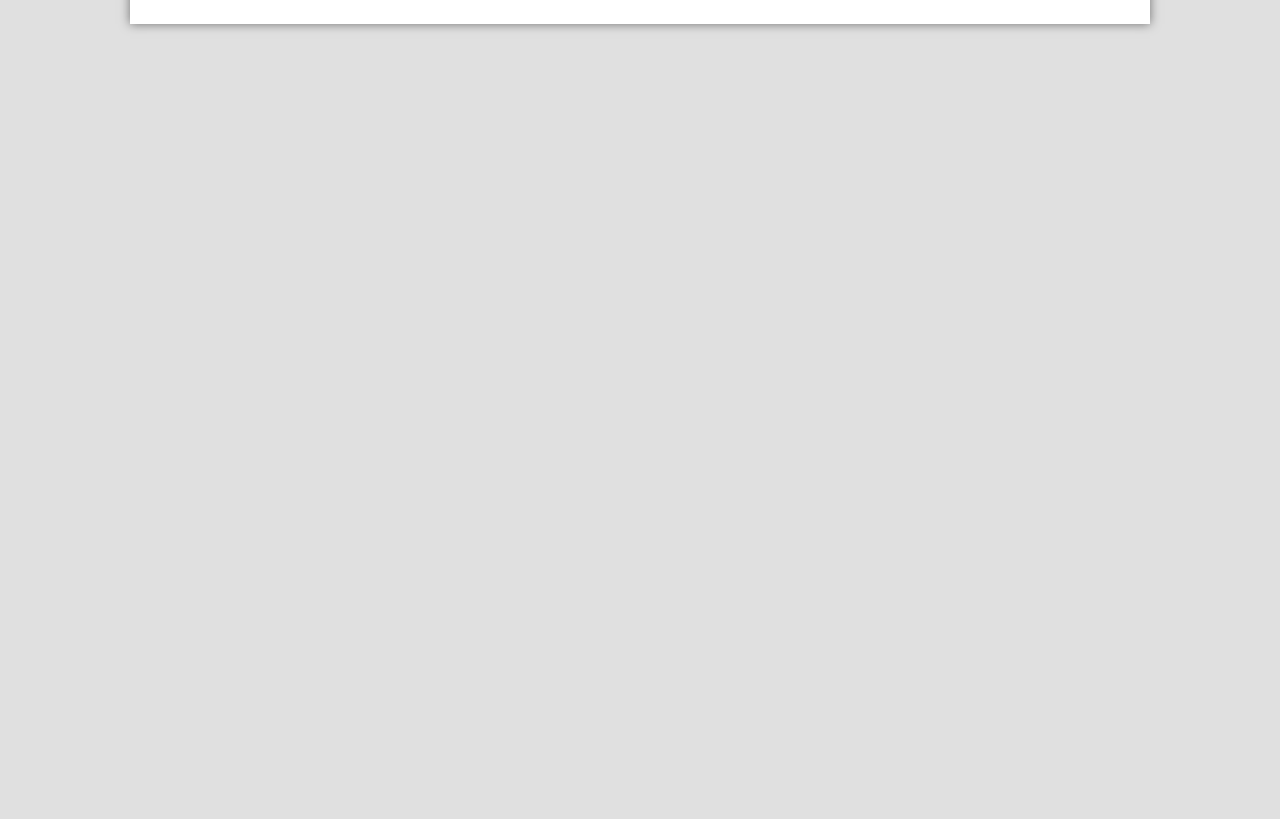
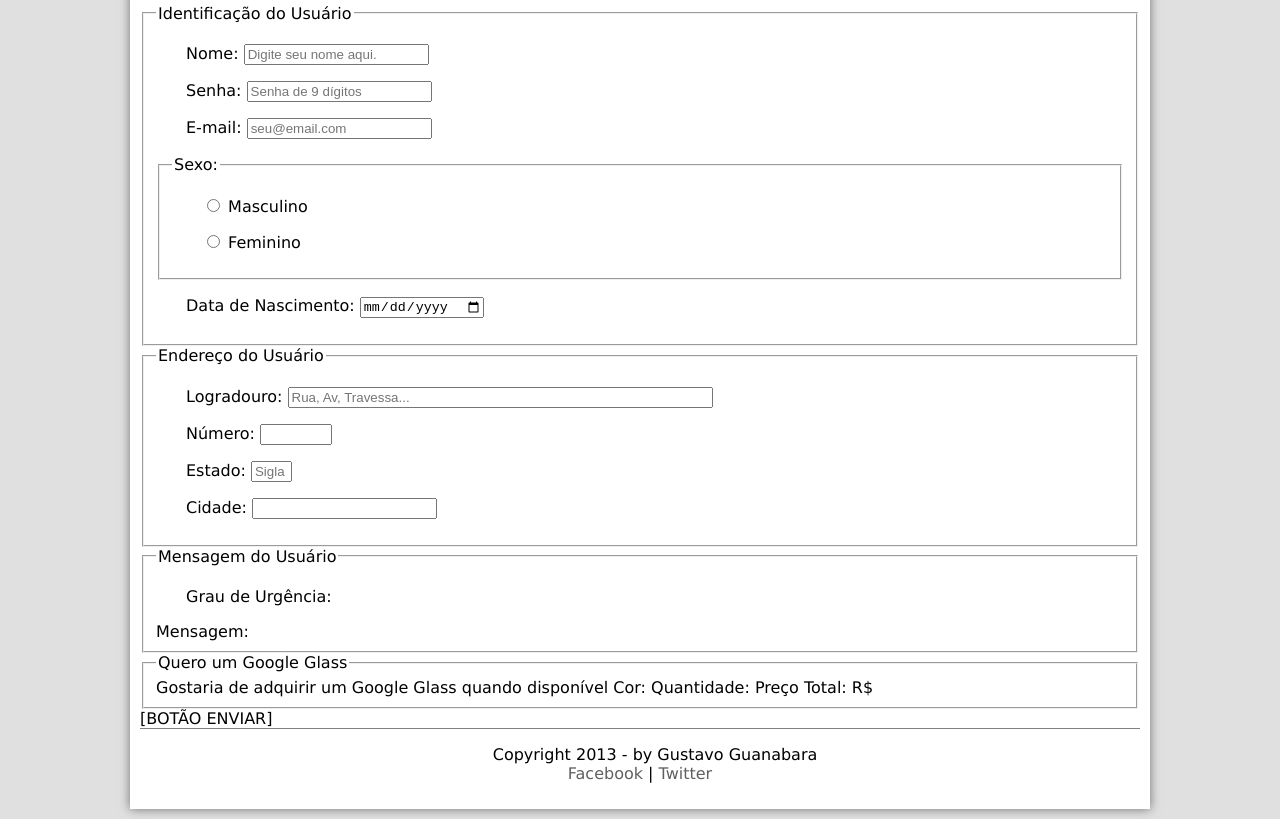
Before and after one commit to DaltonBorges/Curso-HTML-5, a plain HTML site: page projeto-glass-html5/fale-conosco.html in a window 1280 px wide. Shown: the part 319-1138 px from the top of the page. Before the commit the page ends 800 px from the top, so only its background shows below. Drawn offline with Linux system fonts and the light colour scheme.

Commit message:
Fim da aula 33
Commitando ao final da aula 33 (formulário HTML5)

```diff
--- a/projeto-glass-html5/_css/form.css
+++ b/projeto-glass-html5/_css/form.css
@@ -0,0 +1 @@
+@charset "utf-8";
--- a/projeto-glass-html5/fale-conosco.html
+++ b/projeto-glass-html5/fale-conosco.html
@@ -7,8 +7,8 @@
     <meta name="viewport" content="width=device-width, initial-scale=1.0">
     <title>Tudo sobre Google Glass</title>
     <link rel="stylesheet" type="text/css" href="_css/estilo.css">
+    <link rel="stylesheet" type="text/css" href="_css/form.css">
     <script src="_javascript/funcoes.js"></script>
-
 </head>
 
 <body>
@@ -18,55 +18,86 @@
                 <h1>Google Glass</h1>
                 <h2>A revolução do Google está chegando</h2>
             </hgroup>
-            <img id="icone" src = "_imagens/contato.png">
+            <img id="icone" src="_imagens/contato.png">
 
             <nav id="menu">
                 <h1>Menu Principal</h1>
                 <ul>
-                    <li onmouseover="mudafoto('_imagens/home.png')" onmouseout="mudafoto('_imagens/contato.png')"><a href="index.html">Home</a> </li>
-                    <li onmouseover="mudafoto('_imagens/especificacoes.png')" onmouseout="mudafoto('_imagens/contato.png')"><a href="specs.html">Especificações</a> </li>
-                    <li onmouseover="mudafoto('_imagens/fotos.png')" onmouseout="mudafoto('_imagens/contato.png')"><a href="fotos.html">Fotos</a> </li>
-                    <li onmouseover="mudafoto('_imagens/multimidia.png')" onmouseout="mudafoto('_imagens/contato.png')"><a href="multimidia.html">Multimídia</a> </li>
-                    <li onmouseover="mudafoto('_imagens/contato.png')" onmouseout="mudafoto('_imagens/contato.png')"><a href="fale-conosco.html">Fale conosco</a> </li>
+                    <li onmouseover="mudafoto('_imagens/home.png')" onmouseout="mudafoto('_imagens/contato.png')"><a
+                            href="index.html">Home</a> </li>
+                    <li onmouseover="mudafoto('_imagens/especificacoes.png')"
+                        onmouseout="mudafoto('_imagens/contato.png')"><a href="specs.html">Especificações</a> </li>
+                    <li onmouseover="mudafoto('_imagens/fotos.png')" onmouseout="mudafoto('_imagens/contato.png')"><a
+                            href="fotos.html">Fotos</a> </li>
+                    <li onmouseover="mudafoto('_imagens/multimidia.png')" onmouseout="mudafoto('_imagens/contato.png')">
+                        <a href="multimidia.html">Multimídia</a>
+                    </li>
+                    <li onmouseover="mudafoto('_imagens/contato.png')" onmouseout="mudafoto('_imagens/contato.png')"><a
+                            href="fale-conosco.html">Fale conosco</a> </li>
                 </ul>
             </nav>
         </header>
 
-Fale Conosco > Contato
-Formulário de Contato
-por Gustavo Guanabara
-Atualizado em 01/Maio/2013
+        <section id="corpo-full">
+            <article id="noticia-principal">
+                <header id="cabecalho-artigo">
+                    <hgroup>
+                        <h3>Fale Conosco > Contato</h3>
+                        <h1>Formulário de Contato/h1>
+                            <h2>por Gustavo Guanabara</h2>
+                            <h3 class="direita">Atualizado em 01/Maio/2013/h3>
+                    </hgroup>
+                </header>
+                <form action="">
+                    <fieldset id="usuario">
+                        <legend>Identificação do Usuário</legend>
+                        <p><label for="cNome">Nome:</label> <input type="text" name="tName" id="cNome" size="20" maxlength="30" placeholder="Digite seu nome aqui."></p>
+                        <p><label for="cPass">Senha:</label> <input type="password" name="tPass" id="cPass" size="20" maxlength="9" placeholder="Senha de 9 dígitos"></p>
+                        <p><label for="cMail">E-mail:</label> <input type="email" name="tMail" id="cMail" size="20" placeholder="seu@email.com"></p>
+                        <fieldset id="sexo">
+                            <legend>Sexo:</legend>
+                            <p><input type="radio" name="tSexo" id="cMasc"> <label for="cMasc">Masculino</label> </p>
+                            <p><input type="radio" name="tSexo" id="cFem"> <label for="cFem">Feminino</label> </p>
+                        </fieldset>
+                        <p><label for="cNasc">Data de Nascimento:</label> <input type="date" name="tNasc" id="cNasc"></p>
+                    </fieldset>
 
-Identificação do Usuário
-    Nome:
-    Senha:
-    E-mail:
-    Sexo:
-        - Masculino
-        - Feminino
-    Data de Nascimento:
+                    <fieldset id="endereco">
+                        <legend>Endereço do Usuário</legend>
+                        <p><label for="cEnd">Logradouro:</label> <input type="text" name="tEnd" id="cEnd" size="50" placeholder="Rua, Av, Travessa..."></p>
+                        <p><label for="cNum"> Número:</label> <input type="number" name="tNum" id="cNum" min="0" max="9999"></p>
+                        <p> <label for="cEst">Estado:</label> <input type="text" name="tEst" id="cEst" size="2" maxlength="2" placeholder="Sigla"></p>
+                        <p><label for="cCid">Cidade:</label> <input type="text" name="tCid" id="cCid"></p>
+                    </fieldset>
 
-Endereço do Usuário
-    Logradouro:
-    Número:
-    Estado:
-    Cidade:
+                    <fieldset id="mensagem">
+                        <legend>Mensagem do Usuário</legend>
+                       <p>Grau de Urgência:</p>
+                        Mensagem:
+                    </fieldset>
 
-Mensagem do Usuário
-    Grau de Urgência:
-    Mensagem:
 
-Quero um Google Glass
+                    <fieldset id="pedido">
+                        <legend>Quero um Google Glass</legend>
                         Gostaria de adquirir um Google Glass quando disponível
                         Cor:
                         Quantidade:
                         Preço Total: R$
+                    </fieldset>
+
 
 
                     [BOTÃO ENVIAR]
+                </form>
+            </article>
+        </section>
 
         <footer id="rodape">
             <p>Copyright 2013 - by Gustavo Guanabara<br>
                 <a href="#" target="_blank"> Facebook</a> | <a href="#" target="_blank">Twitter</a>
             </p>
         </footer>
+    </div>
+</body>
+
+</html>
```
Lines whose indentation alone changed are shown as unchanged.
